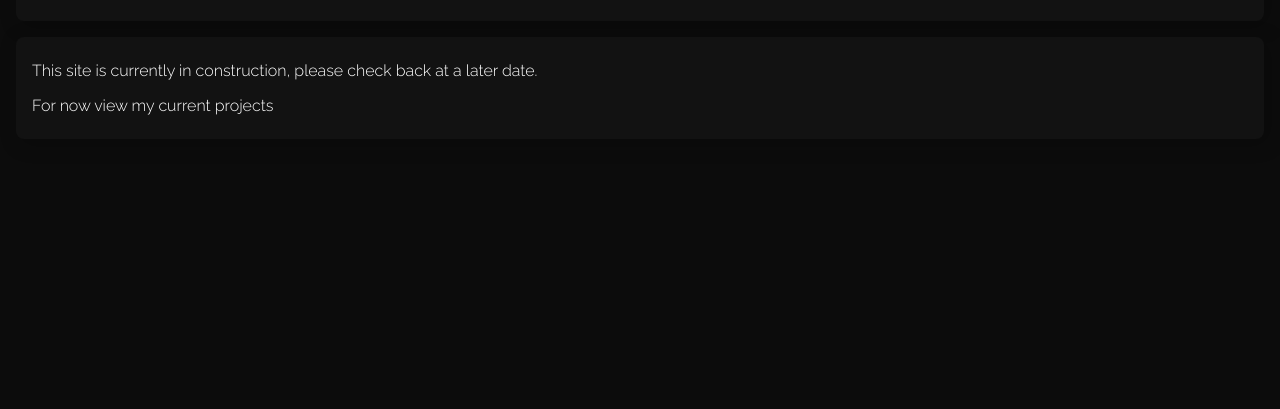
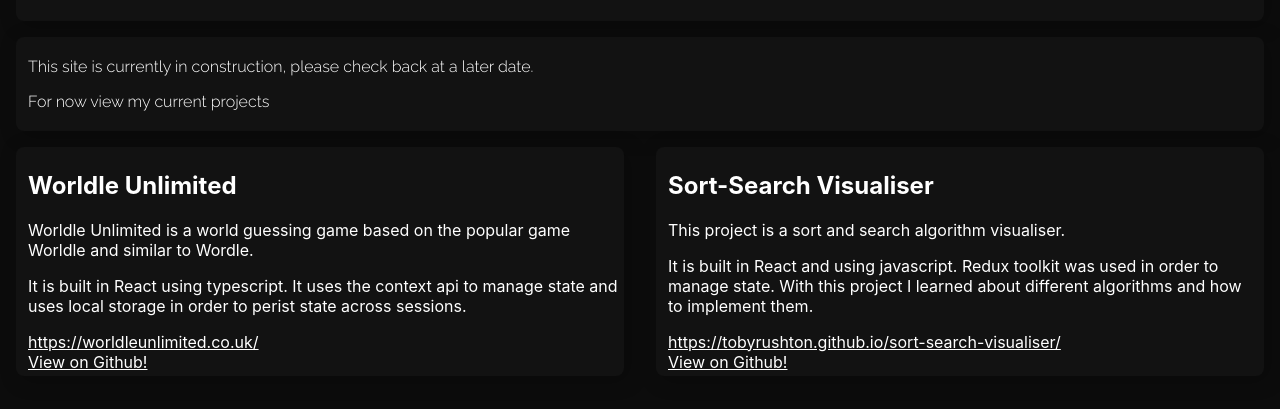
Before and after one commit to tobyrushton/tobyrushton.com, a Next.js app: page / in a window 1280 px wide. Shown: the part 315-724 px from the top of the page. Built offline with nearby package versions, Linux system fonts and the light colour scheme; no server answers.

Commit message:
Projects added

```diff
--- /dev/null
+++ b/components/project.tsx
@@ -0,0 +1,30 @@
+import React from 'react'
+import styles from '../styles/Home.module.css'
+
+interface props {
+    title: string
+    link: string
+    sourceLink: string
+    children: React.ReactNode
+}
+
+const Project: React.FC<props> = ({ title, link, sourceLink, children }) => {
+    return (
+        <div className={`${styles.article} ${styles.round} ${styles.shadow}`}>
+            <div className={`${styles.textBox} ${styles.roboto}`}>
+                <h2>{title}</h2>
+                {children}
+                <a href={link} target="_blank" rel="noreferrer">
+                    {link}
+                </a>
+                <div>
+                    <a href={sourceLink} target="_blank" rel="noreferrer">
+                        View on Github!
+                    </a>
+                </div>
+            </div>
+        </div>
+    )
+}
+
+export default Project
--- a/pages/index.tsx
+++ b/pages/index.tsx
@@ -2,6 +2,7 @@
 import type { NextPage } from 'next'
 import styles from '../styles/Home.module.css'
 import ThreeBanner from '../components/threeJS/threeBanner'
+import Project from '../components/project'
 
 const Home: React.FC<NextPage> = () => {
     return (
@@ -22,6 +23,33 @@
                     <p>For now view my current projects</p>
                 </div>
             </div>
+            <Project
+                title="Worldle Unlimited"
+                link="https://worldleunlimited.co.uk/"
+                sourceLink="https://github.com/tobyrushton/worldle-unlimited"
+            >
+                <p>
+                    Worldle Unlimited is a world guessing game based on the
+                    popular game Worldle and similar to Wordle.
+                </p>
+                <p>
+                    It is built in React using typescript. It uses the context
+                    api to manage state and uses local storage in order to
+                    perist state across sessions.
+                </p>
+            </Project>
+            <Project
+                title="Sort-Search Visualiser"
+                link="https://tobyrushton.github.io/sort-search-visualiser/"
+                sourceLink="https://github.com/tobyrushton/sort-search-visualiser"
+            >
+                <p>This project is a sort and search algorithm visualiser.</p>
+                <p>
+                    It is built in React and using javascript. Redux toolkit was
+                    used in order to manage state. With this project I learned
+                    about different algorithms and how to implement them.
+                </p>
+            </Project>
         </div>
     )
 }
--- a/styles/Home.module.css
+++ b/styles/Home.module.css
@@ -30,7 +30,7 @@
 }
 
 .textBox{
-  padding: .5rem;
+  padding: .25rem;
   margin-left: .5rem;
 }
 
@@ -38,8 +38,21 @@
   height: 20rem;
 }
 
+.article{
+  position: relative;
+  width: calc(50% - 2rem);
+  margin: 1rem;
+  color: white;
+  background-color:#121212;
+  display: inline-block;
+}
+
 @media screen and (max-width:600px){
   .header{
-    height: 10rem;
+    height: 7rem;
+  }
+  .article{
+    width: calc(100% - 2rem);
+    display: block;
   }
 }
--- a/styles/globals.css
+++ b/styles/globals.css
@@ -8,7 +8,7 @@
 
 a {
   color: inherit;
-  text-decoration: none;
+  text-decoration: underline;
 }
 
 * {
```
